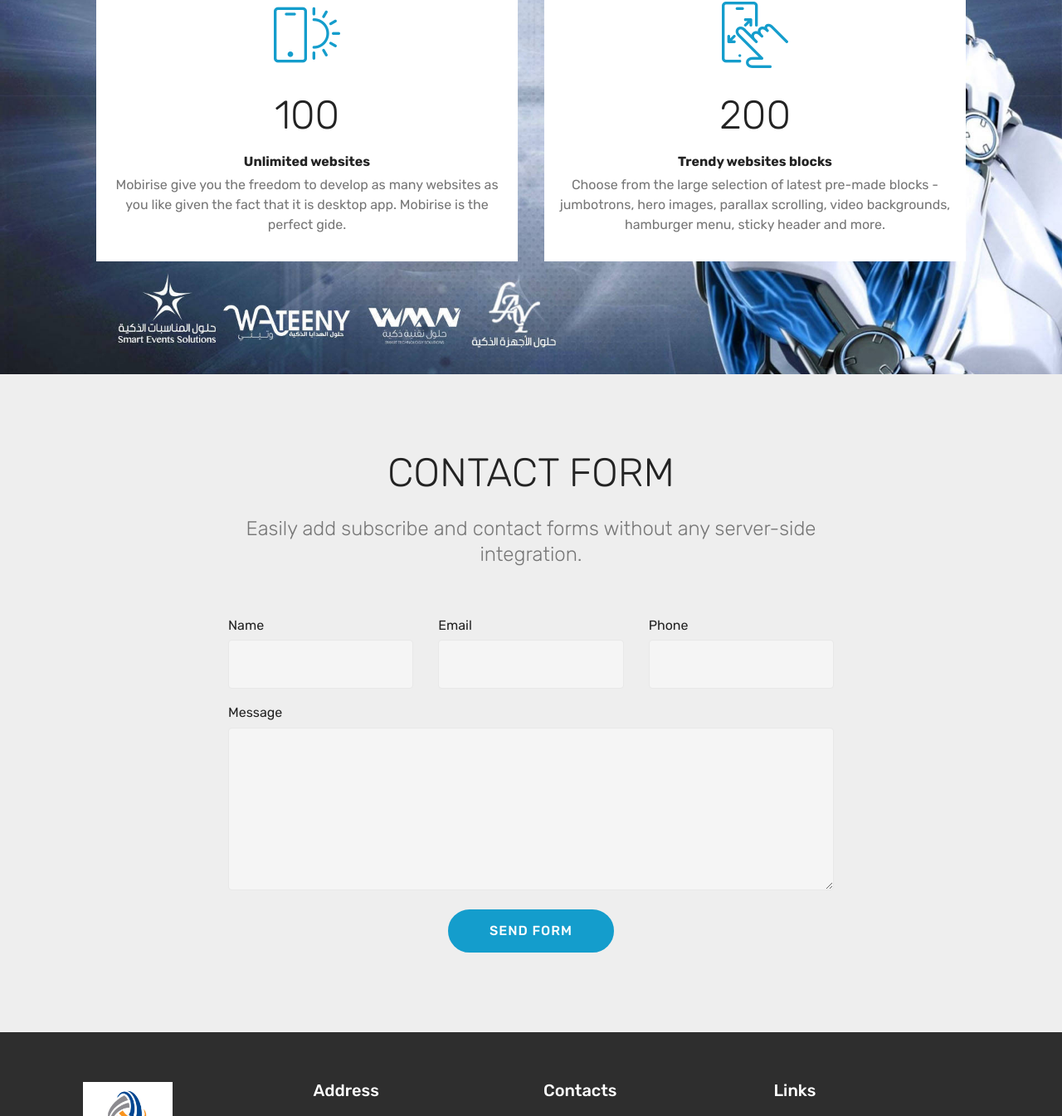
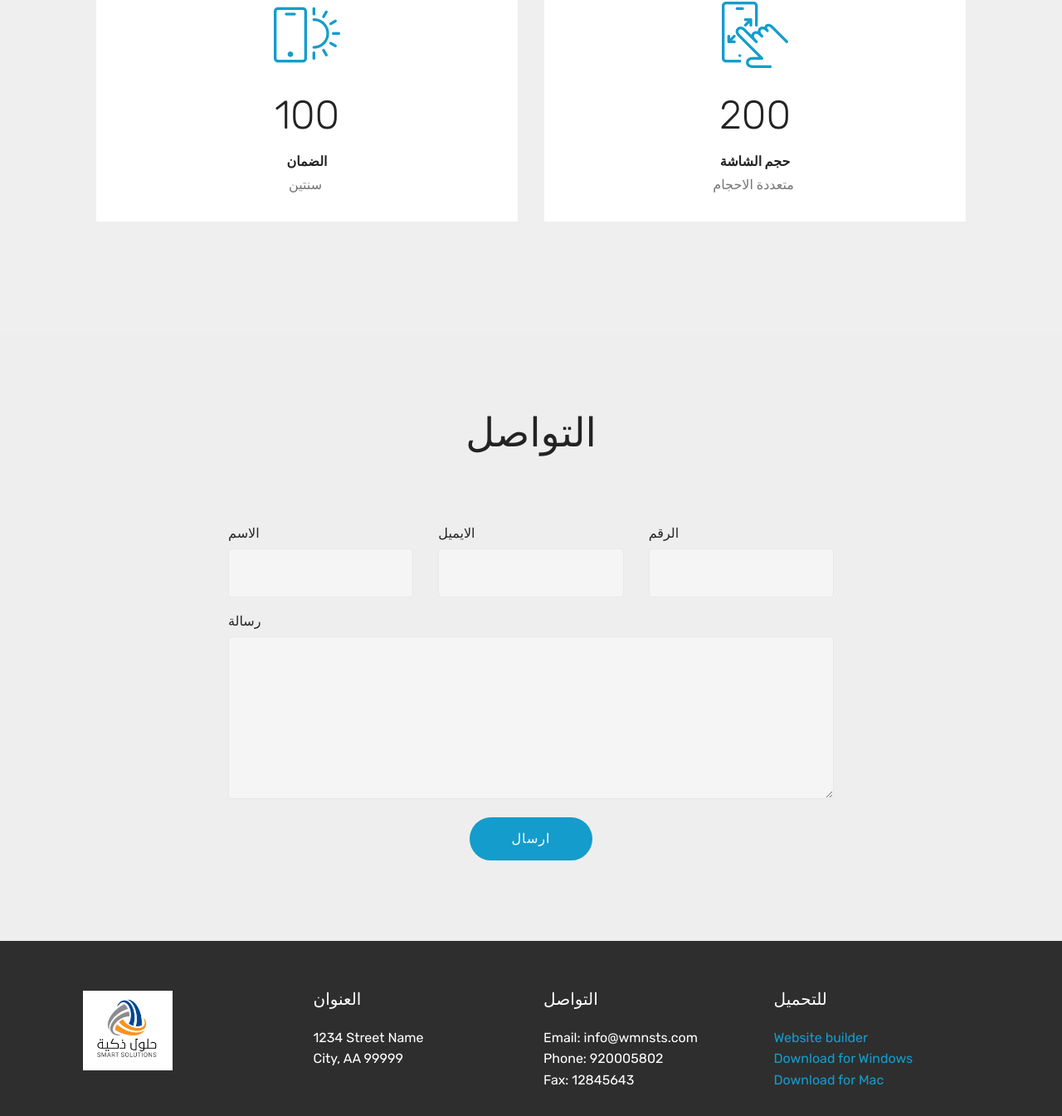
Before and after one commit to aammnn/.github.io, a plain HTML site: page index.html in a window 1280 px wide. Shown: the part 1056-2401 px from the top of the page at 83% size. Drawn offline with Linux system fonts and the light colour scheme; files whose address does not match are found by name.

Commit message:
create github pages

```diff
--- a/assets/mobirise/css/mbr-additional.css
+++ b/assets/mobirise/css/mbr-additional.css
@@ -1772,7 +1772,7 @@ body {
 .cid-reouWSDLR1 {
   padding-top: 120px;
   padding-bottom: 120px;
-  background-image: url("../../../assets/images/1920-1920x1080.jpg");
+  background-color: #efefef;
 }
 .cid-reouWSDLR1 h3 {
   text-align: center;
@@ -1783,6 +1783,7 @@ body {
 }
 .cid-reouWSDLR1 .mbr-content-text {
   color: #767676;
+  text-align: center;
 }
 .cid-reouWSDLR1 .panel-item {
   background: #ffffff;
@@ -1793,6 +1794,9 @@ body {
 .cid-reouWSDLR1 .mbr-iconfont {
   font-size: 80px;
   color: #149dcc;
+}
+.cid-reouWSDLR1 .mbr-section-title {
+  text-align: center;
 }
 .cid-reov0IUfug {
   padding-top: 90px;
@@ -1820,6 +1824,9 @@ body {
 .cid-reov0IUfug .input-group-btn {
   display: block;
   text-align: center;
+}
+.cid-reov0IUfug LABEL {
+  text-align: right;
 }
 .cid-qTkAaeaxX5 {
   padding-top: 60px;
--- a/index.html
+++ b/index.html
@@ -27,7 +27,7 @@
 
 
 
-    <nav class="navbar navbar-expand beta-menu navbar-dropdown align-items-center navbar-fixed-top navbar-toggleable-sm bg-color transparent">
+    <nav class="navbar navbar-expand beta-menu navbar-dropdown align-items-center navbar-fixed-top collapsed bg-color transparent">
         <button class="navbar-toggler navbar-toggler-right" type="button" data-toggle="collapse" data-target="#navbarSupportedContent" aria-controls="navbarSupportedContent" aria-expanded="false" aria-label="Toggle navigation">
             <div class="hamburger">
                 <span></span>
@@ -50,7 +50,7 @@
             <ul class="navbar-nav nav-dropdown" data-app-modern-menu="true"><li class="nav-item">
                     <a class="nav-link link text-white display-4" href="https://mobirise.com"><span class="mbri-setting mbr-iconfont mbr-iconfont-btn" style="color: rgb(35, 35, 35);"></span>
                         </a>
-                </li><li class="nav-item"><a class="nav-link link text-white display-4" href="https://mobirise.com"><span class="mbri-shopping-cart mbr-iconfont mbr-iconfont-btn" style="color: rgb(35, 35, 35);"></span>
+                </li><li class="nav-item"><a class="nav-link link text-white display-4" href="https://mobirise.com"><span class="mbri-mobile mbr-iconfont mbr-iconfont-btn" style="color: rgb(35, 35, 35);"></span>
                         </a></li><li class="nav-item"><a class="nav-link link text-white display-4" href="https://mobirise.com"><span class="mbri-home mbr-iconfont mbr-iconfont-btn" style="color: rgb(35, 35, 35);"></span>
                         </a></li>
                 <li class="nav-item">
@@ -58,17 +58,15 @@
                         </a>
                 </li><li class="nav-item"><a class="nav-link link text-white display-4" href="https://mobirise.com">
                         </a></li></ul>
-            <div class="navbar-buttons mbr-section-btn">
-                <a class="btn btn-sm btn-primary display-4" href="https://mobirise.com">
-                    <span class="mbri-save mbr-iconfont mbr-iconfont-btn "></span>
+            <div class="navbar-buttons mbr-section-btn"><a class="btn btn-sm btn-primary display-4" href="https://mobirise.com"><span class="mbri-save mbr-iconfont mbr-iconfont-btn"></span>
+
                     Try It Now!
-                </a>
-            </div>
+                </a></div>
         </div>
     </nav>
 </section>
 
-<section class="engine"><a href="https://mobirise.info/a">online website builder</a></section><section class="cid-qTkA127IK8 mbr-fullscreen mbr-parallax-background" id="header2-1">
+<section class="engine"><a href="https://mobirise.info/t">free amp templates</a></section><section class="cid-qTkA127IK8 mbr-fullscreen mbr-parallax-background" id="header2-1">
 
 
 
@@ -80,7 +78,7 @@
 
 
 
-
+                <div class="mbr-section-btn"><a class="btn btn-md btn-primary-outline display-4" href="https://youtu.be/wgE0MfOZLBs">شاهد الفيديو التعريفي&nbsp;</a></div>
             </div>
         </div>
     </div>
@@ -99,7 +97,7 @@
 
     <div class="container">
         <h2 class="mbr-section-title pb-3 align-center mbr-fonts-style display-2">
-            products</h2>
+            الشاشات الذكية</h2>
 
 
         <div class="container pt-4 mt-2">
@@ -115,11 +113,8 @@
                                   100
                             </h3>
                             <h4 class="mbr-content-title mbr-bold mbr-fonts-style display-7">
-                                Unlimited websites
-                            </h4>
-                            <p class="mbr-content-text mbr-fonts-style display-7">
-                                Mobirise give you the freedom to develop as many websites as you like given the fact that it is desktop app. Mobirise is the perfect gide.
-                            </p>
+                                الضمان</h4>
+                            <p class="mbr-content-text mbr-fonts-style display-7">سنتين&nbsp;</p>
                         </div>
                     </div>
                 </div>
@@ -134,12 +129,8 @@
                             <h3 class="count pt-3 pb-3 mbr-fonts-style display-2">
                                   200
                             </h3>
-                            <h4 class="mbr-content-title mbr-bold mbr-fonts-style display-7">
-                                Trendy websites blocks
-                            </h4>
-                            <p class="mbr-content-text mbr-fonts-style display-7">
-                                    Choose from the large selection of latest pre-made blocks - jumbotrons, hero images, parallax scrolling, video backgrounds, hamburger menu, sticky header and more.
-                            </p>
+                            <h4 class="mbr-content-title mbr-bold mbr-fonts-style display-7">حجم الشاشة</h4>
+                            <p class="mbr-content-text mbr-fonts-style display-7">متعددة الاحجام&nbsp;</p>
                         </div>
                     </div>
                 </div>
@@ -162,11 +153,8 @@
         <div class="row justify-content-center">
             <div class="title col-12 col-lg-8">
                 <h2 class="mbr-section-title align-center pb-3 mbr-fonts-style display-2">
-                    CONTACT FORM
-                </h2>
-                <h3 class="mbr-section-subtitle align-center mbr-light pb-3 mbr-fonts-style display-5">
-                    Easily add subscribe and contact forms without any server-side integration.
-                </h3>
+                    التواصل</h2>
+                <h3 class="mbr-section-subtitle align-center mbr-light pb-3 mbr-fonts-style display-5"></h3>
             </div>
         </div>
     </div>
@@ -177,35 +165,33 @@
                         Thanks for filling out the form!
                     </div>
 
-                    <form class="mbr-form" action="https://mobirise.com/" method="post" data-form-title="Mobirise Form"><input type="hidden" name="email" data-form-email="true" value="5/dmewLhg+cmg5jRRie8rZ2cDDhPrnF4TjLEi4Hlbl1x3bFM9W3TvpjJbsI4zVEb2yfwqmqQTekeMgoZDVVjQ76fYxyba6qTayha3j8U8EXy43POyzAKMtxnsK3VCVsn">
+                    <form class="mbr-form" action="https://mobirise.com/" method="post" data-form-title="Mobirise Form"><input type="hidden" name="email" data-form-email="true" value="hK+vvpoHDmOPT84LqPcShnR9SaYo98cFfzJHunZBZ42l2QUM1bwPw7CW5pprll3+r8ujXTMZve4Rd2RHFQ1EiflaNERCucIN1hpELJAJqsW+a3RhhXJsTyoWe18/JR4G">
                         <div class="row row-sm-offset">
                             <div class="col-md-4 multi-horizontal" data-for="name">
                                 <div class="form-group">
-                                    <label class="form-control-label mbr-fonts-style display-7" for="name-form1-4">Name</label>
+                                    <label class="form-control-label mbr-fonts-style display-7" for="name-form1-4">الاسم</label>
                                     <input type="text" class="form-control" name="name" data-form-field="Name" required="" id="name-form1-4">
                                 </div>
                             </div>
                             <div class="col-md-4 multi-horizontal" data-for="email">
                                 <div class="form-group">
-                                    <label class="form-control-label mbr-fonts-style display-7" for="email-form1-4">Email</label>
+                                    <label class="form-control-label mbr-fonts-style display-7" for="email-form1-4">الايميل</label>
                                     <input type="email" class="form-control" name="email" data-form-field="Email" required="" id="email-form1-4">
                                 </div>
                             </div>
                             <div class="col-md-4 multi-horizontal" data-for="phone">
                                 <div class="form-group">
-                                    <label class="form-control-label mbr-fonts-style display-7" for="phone-form1-4">Phone</label>
+                                    <label class="form-control-label mbr-fonts-style display-7" for="phone-form1-4">الرقم</label>
                                     <input type="tel" class="form-control" name="phone" data-form-field="Phone" id="phone-form1-4">
                                 </div>
                             </div>
                         </div>
                         <div class="form-group" data-for="message">
-                            <label class="form-control-label mbr-fonts-style display-7" for="message-form1-4">Message</label>
+                            <label class="form-control-label mbr-fonts-style display-7" for="message-form1-4">رسالة</label>
                             <textarea type="text" class="form-control" name="message" rows="7" data-form-field="Message" id="message-form1-4"></textarea>
                         </div>
 
-                        <span class="input-group-btn">
-                            <button href="" type="submit" class="btn btn-primary btn-form display-4">SEND FORM</button>
-                        </span>
+                        <span class="input-group-btn"><button href="" type="submit" class="btn btn-primary btn-form display-4">ارسال</button></span>
                     </form>
             </div>
         </div>
@@ -229,8 +215,7 @@
             </div>
             <div class="col-12 col-md-3 mbr-fonts-style display-7">
                 <h5 class="pb-3">
-                    Address
-                </h5>
+                    العنوان</h5>
                 <p class="mbr-text">
                     1234 Street Name
                     <br>City, AA 99999
@@ -238,15 +223,13 @@
             </div>
             <div class="col-12 col-md-3 mbr-fonts-style display-7">
                 <h5 class="pb-3">
-                    Contacts
-                </h5>
+                    التواصل&nbsp;</h5>
                 <p class="mbr-text">
                     Email: info@wmnsts.com&nbsp;<br>Phone: 920005802&nbsp;<br>Fax: 12845643</p>
             </div>
             <div class="col-12 col-md-3 mbr-fonts-style display-7">
                 <h5 class="pb-3">
-                    Links
-                </h5>
+                    للتحميل</h5>
                 <p class="mbr-text">
                     <a class="text-primary" href="https://mobirise.com/">Website builder</a>
                     <br><a class="text-primary" href="https://mobirise.com/mobirise-free-win.zip">Download for Windows</a>
```
Also changed, not shown: assets/images/hashes.json (+1 -1 lines), page1.html (+7 -9 lines), page2.html (+6 -8 lines), 1 other file.
